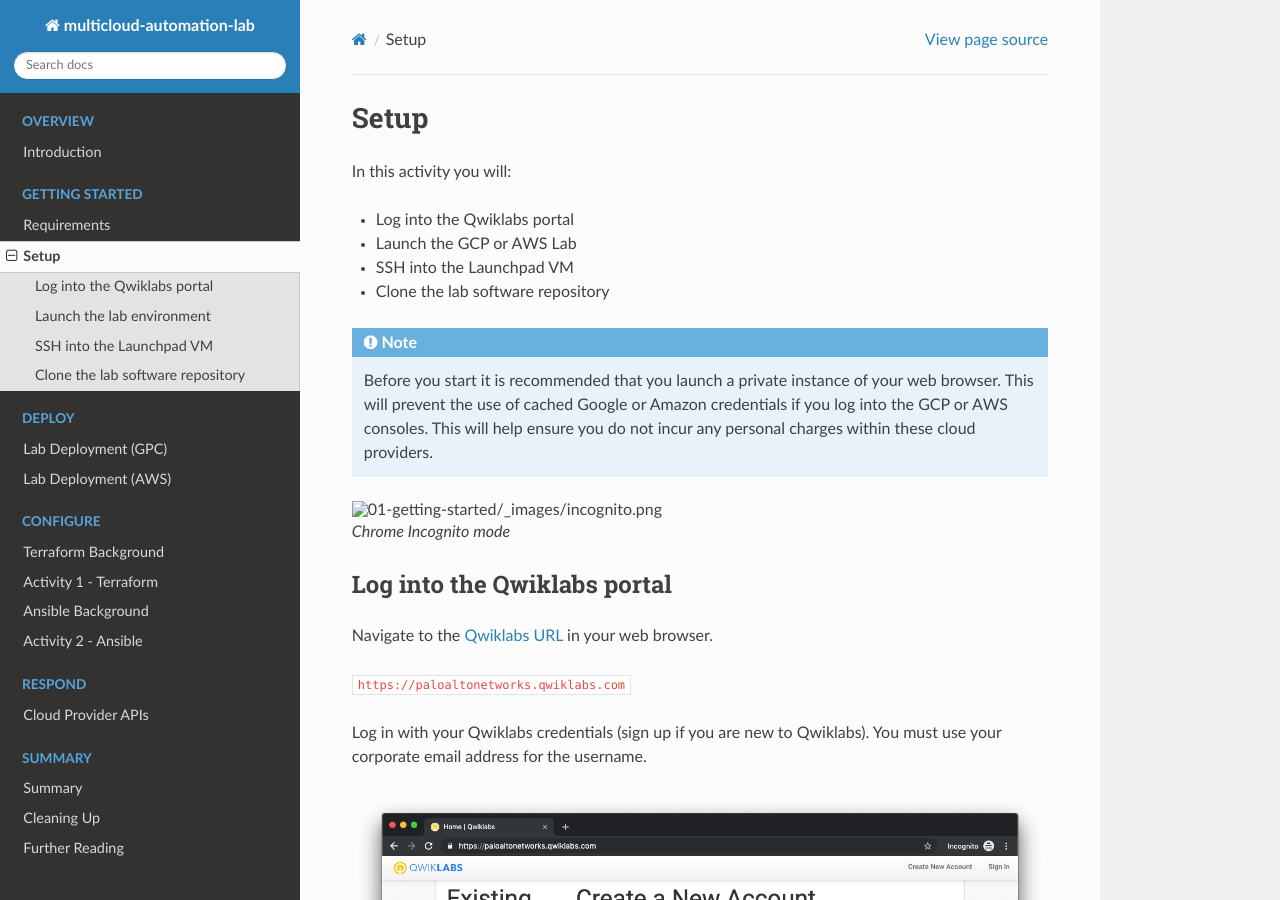
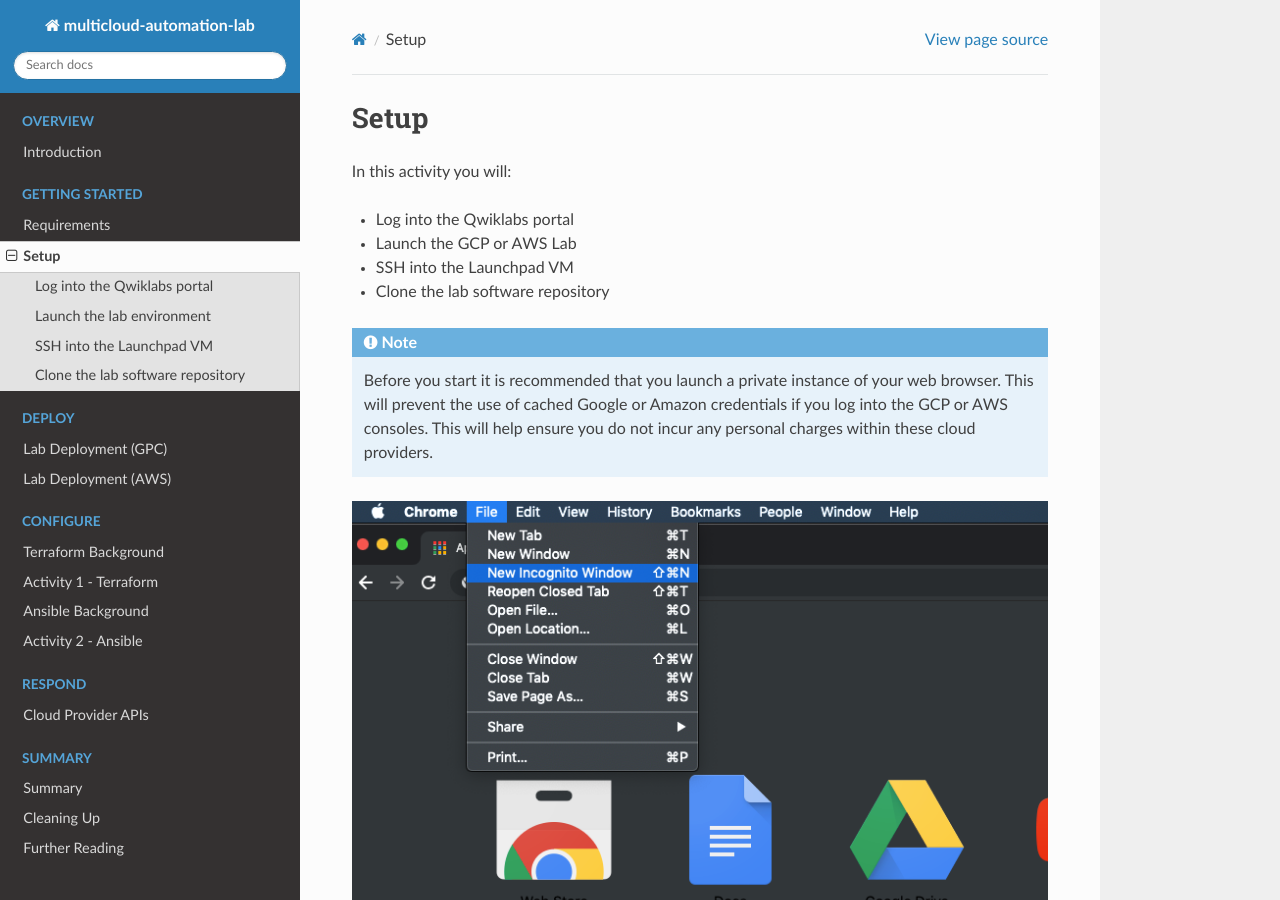
Before and after one commit to PaloAltoNetworks/multicloud-automation-lab, a Sphinx documentation site: the page built from docs/01-getting-started/setup.rst, in a window 1280 px wide and 900 px high. Built offline with Sphinx 7.4.7 and the Read the Docs theme 2.0.0, drawn with Linux system fonts in a browser that asks for light colours.

Commit message:
Fixed setup again

```diff
--- a/docs/01-getting-started/setup.rst
+++ b/docs/01-getting-started/setup.rst
@@ -11,7 +11,7 @@
 
 .. note:: Before you start it is recommended that you launch a private instance of your web browser.  This will prevent the use of cached Google or Amazon credentials if you log into the GCP or AWS consoles.  This will help ensure you do not incur any personal charges within these cloud providers.
 
-.. figure:: _images/incognito.png
+.. figure:: incognito.png
 
     Chrome Incognito mode
 
```
